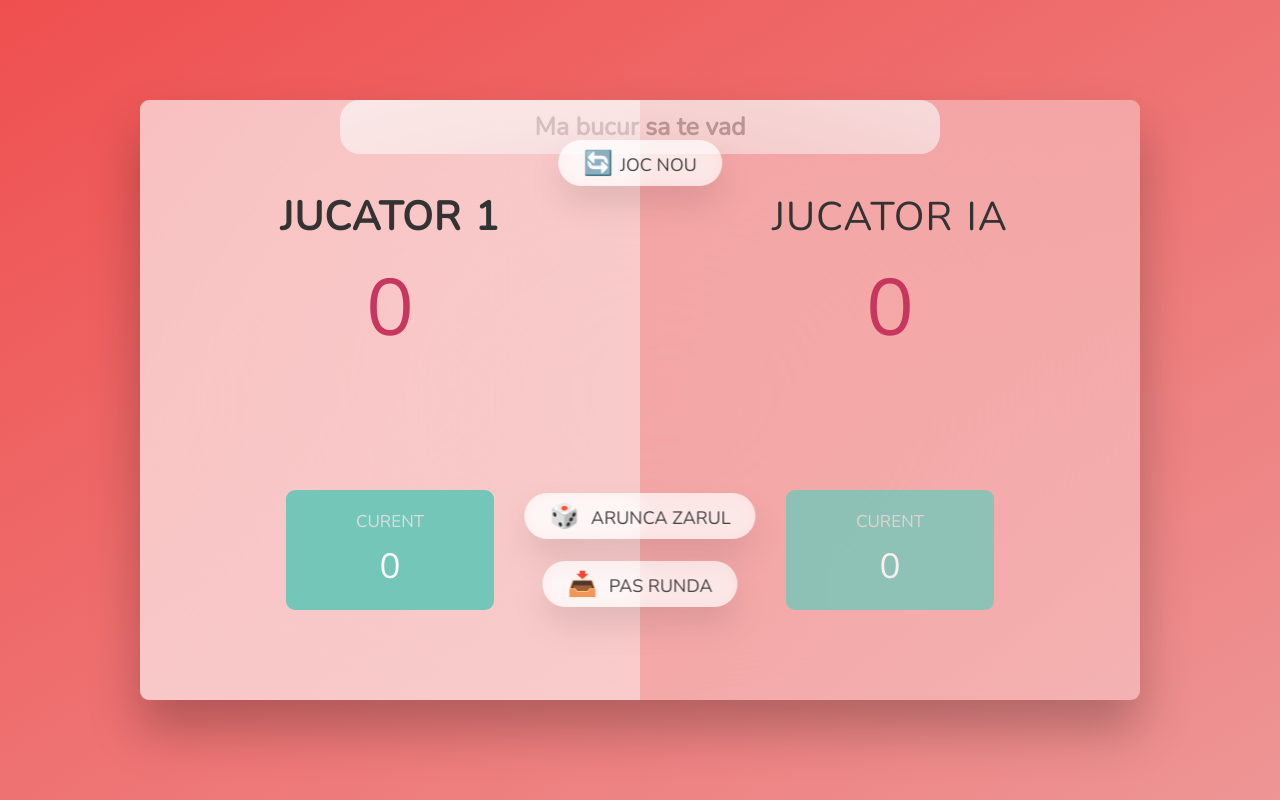
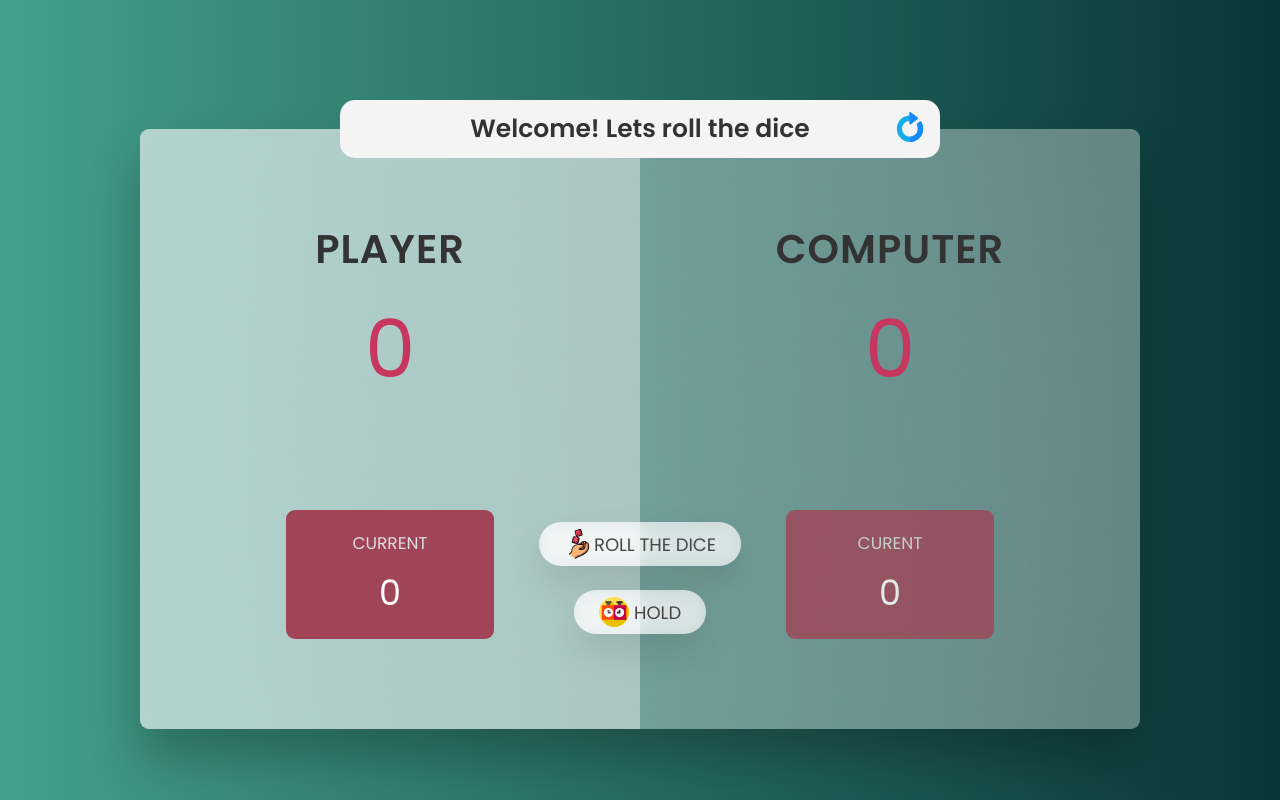
Before and after one commit to Ssmartcode/IA, a plain HTML site: page index.html in a window 1280 px wide. Drawn offline with nearby package versions, Linux system fonts and the light colour scheme.

Commit message:
change colors and using async functions -- change lang to english

```diff
--- a/index.html
+++ b/index.html
@@ -5,21 +5,29 @@
     <meta name="viewport" content="width=device-width, initial-scale=1.0" />
     <meta http-equiv="X-UA-Compatible" content="ie=edge" />
     <link rel="stylesheet" href="style.css" />
+    <link rel="preconnect" href="https://fonts.gstatic.com" />
+    <link
+      href="https://fonts.googleapis.com/css2?family=Poppins:wght@400;600&display=swap"
+      rel="stylesheet"
+    />
     <title>Proiect IA</title>
   </head>
   <body>
-    <div class="message"></div>
+    <div class="message-box">
+      <p class="message"></p>
+      <img class="btn--new" src="./refresh.svg" alt="" />
+    </div>
     <main>
       <section class="player player--0 player--active">
-        <h2 class="name" id="name--0">Jucator 1</h2>
+        <h2 class="name" id="name--0">Player</h2>
         <p class="score" id="score--0">0</p>
         <div class="current">
-          <p class="current-label">Curent</p>
+          <p class="current-label">Current</p>
           <p class="current-score" id="current--0">0</p>
         </div>
       </section>
       <section class="player player--1">
-        <h2 class="name" id="name--1">Jucator IA</h2>
+        <h2 class="name" id="name--1">Computer</h2>
         <p class="score" id="score--1">0</p>
         <div class="current">
           <p class="current-label">Curent</p>
@@ -28,9 +36,13 @@
       </section>
 
       <img src="dice-5.png" alt="Playing dice" class="dice" />
-      <button class="btn btn--new">🔄Joc nou</button>
-      <button class="btn btn--roll">🎲 Arunca zarul</button>
-      <button class="btn btn--hold">📥 Pas runda</button>
+      <button class="btn btn--roll">
+        <img src="./diceImages/dices.svg" class="dice-image" alt="" /> Roll the
+        dice
+      </button>
+      <button class="btn btn--hold">
+        <img src="./chess-clock.svg" alt="" /> Hold
+      </button>
     </main>
     <script src="script.js"></script>
   </body>
--- a/script.js
+++ b/script.js
@@ -15,22 +15,22 @@ const btnHold = document.querySelector(".btn--hold");
 
 let scores, currentScore, activePlayer, playing;
 const messages = {
-  welcome: "Ma bucur sa te vad",
-  myTurn: "Este randul meu sa joc",
-  yourTurn: "Fata zarului arata 1. Este randul tau acum",
-  dice: "Zarul aruncat a fost un: ",
-  hold: "Voi retine scorul",
-  lost: "Felicitari, ai castigat",
-  won: "Mult noroc data viitoare",
+  welcome: "Welcome! Lets roll the dice",
+  myTurn: "It is my turn now",
+  yourTurn: "Your turn now",
+  dice: "I rolled: ",
+  hold: "I will hold the score",
+  lost: "Congratz, you won",
+  won: "Best of luck next time",
 };
 
 init();
-//FUNCTII PENTRU EVENIMENTE
+//
 btnRoll.addEventListener("click", function () {
   if (activePlayer === 0 && playing) {
     const dice = Math.trunc(Math.random() * 6) + 1;
     diceEl.classList.remove("hidden");
-    diceEl.src = `zaruri/zar${dice}.png`;
+    diceEl.src = `diceImages/zar${dice}.png`;
     if (dice !== 1) {
       currentScore += dice;
       document.getElementById(
@@ -49,40 +49,52 @@ btnRoll.addEventListener("click", function () {
 btnHold.addEventListener("click", hold);
 
 btnNew.addEventListener("click", init);
-
+// Pause the game
+const pause = (sec) =>
+  new Promise((resolve) => setTimeout(resolve, sec * 1000));
 // LOGICA DIN SPATELE JUCATORULUI AI
-function playerAiTurn() {
-  diceEl.classList.remove("hidden");
-  if (playing && activePlayer == 1) {
+async function playerAiTurn() {
+  if (!playing && !activePlayer == 1) return;
   playerAi.classList.add("player--active");
   displayMessage(messages.myTurn);
-    let dice = 0;
-
-    let aiPlays = setInterval(() => {
-      dice = Math.trunc(Math.random() * 6) + 1;
+  await pause(1);
+  // keep on playing till 1 is rolled or hold
+  while (true) {
+    // roll the dice and display it on screen
+    let dice = Math.trunc(Math.random() * 6) + 1;
     displayMessage(messages.dice + dice);
-      diceEl.src = `zaruri/zar${dice}.png`;
+    diceEl.src = `diceImages/zar${dice}.png`;
+    diceEl.classList.remove("hidden");
+    // update the score
     currentScore += dice;
     aiCurrent.textContent = currentScore;
-      const holdScore = calculateHoldScore(currentScore);
+    await pause(1.5);
+    // check if computer rolls 1
     if (dice === 1) {
+      // update the score
       currentScore = 0;
       aiCurrent.textContent = currentScore;
       displayMessage(messages.yourTurn);
+      // switch player
       activePlayer = 0;
       playerAi.classList.remove("player--active");
       player.classList.add("player--active");
-        clearInterval(aiPlays);
-      } else if (holdScore) {
-        displayMessage(messages.dice + dice + ". " + messages.hold);
+      break;
+    }
+    // decide if the computer holds the current score
+    const holdScore =
+      calculateHoldScore(currentScore) ||
+      scores[activePlayer] + currentScore >= 50;
+    if (holdScore) {
+      displayMessage(messages.hold);
       hold();
       activePlayer = 0;
-        clearInterval(aiPlays);
-      }
-    }, 2000);
+      break;
     }
   }
-// FUNCTIE CE RETINE SCORUL SI DECIDE CASTIGATORUL
+}
+
+// HOLD THE SCORE AND FIND THE WINNDER
 function hold() {
   if (playing) {
     scores[activePlayer] += currentScore;
@@ -94,7 +106,8 @@ function hold() {
     ).textContent = currentScore;
     player.classList.toggle("player--active");
     playerAi.classList.toggle("player--active");
-    // DECID CASTIGATORUL
+
+    // CHOOSE THE WINNER
     if (scores[activePlayer] >= 50) {
       playing = false;
       diceEl.classList.add("hidden");
@@ -124,7 +137,7 @@ function calculateHoldScore(score) {
 }
 //AFISEZ MESAJUL
 function displayMessage(message) {
-  messageBox.innerHTML = message;
+  messageBox.textContent = message;
 }
 //INITIALIZEZ TOATE VARIABILELE LA 0
 function init() {
@@ -132,7 +145,7 @@ function init() {
   currentScore = 0;
   activePlayer = 0;
   playing = true;
-  messageBox.innerHTML = messages.welcome;
+  messageBox.textContent = messages.welcome;
 
   playerScore.textContent = 0;
   playerCurrent.textContent = 0;
--- a/style.css
+++ b/style.css
@@ -12,27 +12,30 @@ html {
 }
 
 body {
-  font-family: "Nunito", sans-serif;
+  font-family: "Poppins", sans-serif;
   font-weight: 400;
   height: 100vh;
   color: #333;
-  background-image: linear-gradient(to top left, #ee9595 0%, #ef4f4f 100%);
+  background-image: linear-gradient(to right, #44a08d 0%, #093637 100%);
   display: flex;
+  flex-flow: column;
   align-items: center;
   justify-content: center;
 }
-.message {
-  top: 100px;
-  position: absolute;
-  width: 600px;
+.message-box {
+  position: relative;
+  min-width: 600px;
   color: #333;
   background-color: #f4f4f4;
-  border-radius: 20px;
+  border-radius: 15px;
   font-size: 2.5rem;
   font-weight: bold;
   padding: 1rem;
   text-align: center;
+  transform: translateY(50%);
+  z-index: 100;
 }
+
 /* LAYOUT */
 main {
   position: relative;
@@ -63,7 +66,7 @@ main {
   text-transform: uppercase;
   letter-spacing: 1px;
   word-spacing: 2px;
-  font-weight: 300;
+  font-weight: 600;
   margin-bottom: 1rem;
 }
 
@@ -89,7 +92,7 @@ main {
 }
 
 .current {
-  background-color: #74c7b8;
+  background-color: #a04457;
   opacity: 0.8;
   border-radius: 9px;
   color: #fff;
@@ -141,13 +144,28 @@ main {
 }
 
 .btn--new {
-  top: 4rem;
+  position: absolute;
+  right: 15px;
+  top: 12px;
+  cursor: pointer;
+  width: 30px;
 }
 .btn--roll {
   top: 39.3rem;
+  display: flex;
+  align-items: center;
+}
+.btn--roll > img {
+  width: 30px;
 }
 .btn--hold {
   top: 46.1rem;
+  display: flex;
+  align-items: center;
+}
+.btn--hold > img {
+  width: 30px;
+  margin-right: 5px;
 }
 
 .btn:active {
@@ -166,9 +184,10 @@ main {
   transform: translateX(-50%);
   height: 10rem;
   box-shadow: 0 2rem 5rem rgba(0, 0, 0, 0.2);
+  line-height: 0;
 }
 
-.player--winner {
+img .player--winner {
   background-color: #2f2f2f;
 }
 
```
Also changed, not shown: chess-clock.svg (added), diceImages/dices.svg (added), diceImages/zar1.png (renamed from zaruri/zar1.png), diceImages/zar2.png (renamed from zaruri/zar2.png), diceImages/zar3.png (renamed from zaruri/zar3.png), diceImages/zar4.png (renamed from zaruri/zar4.png), diceImages/zar5.png (renamed from zaruri/zar5.png), diceImages/zar6.png (renamed from zaruri/zar6.png), refresh.svg (added). Lines whose indentation alone changed are shown as unchanged.
